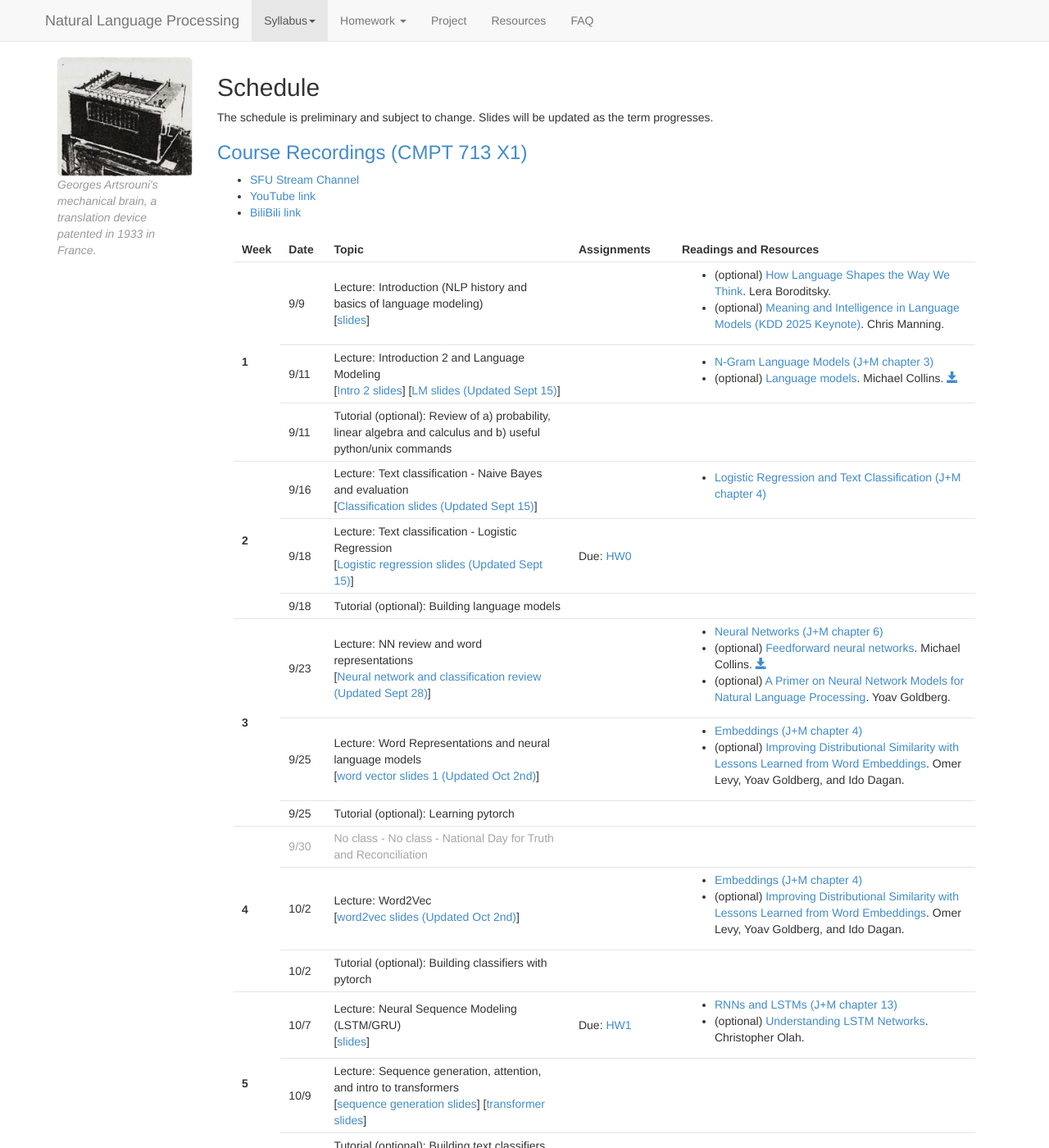
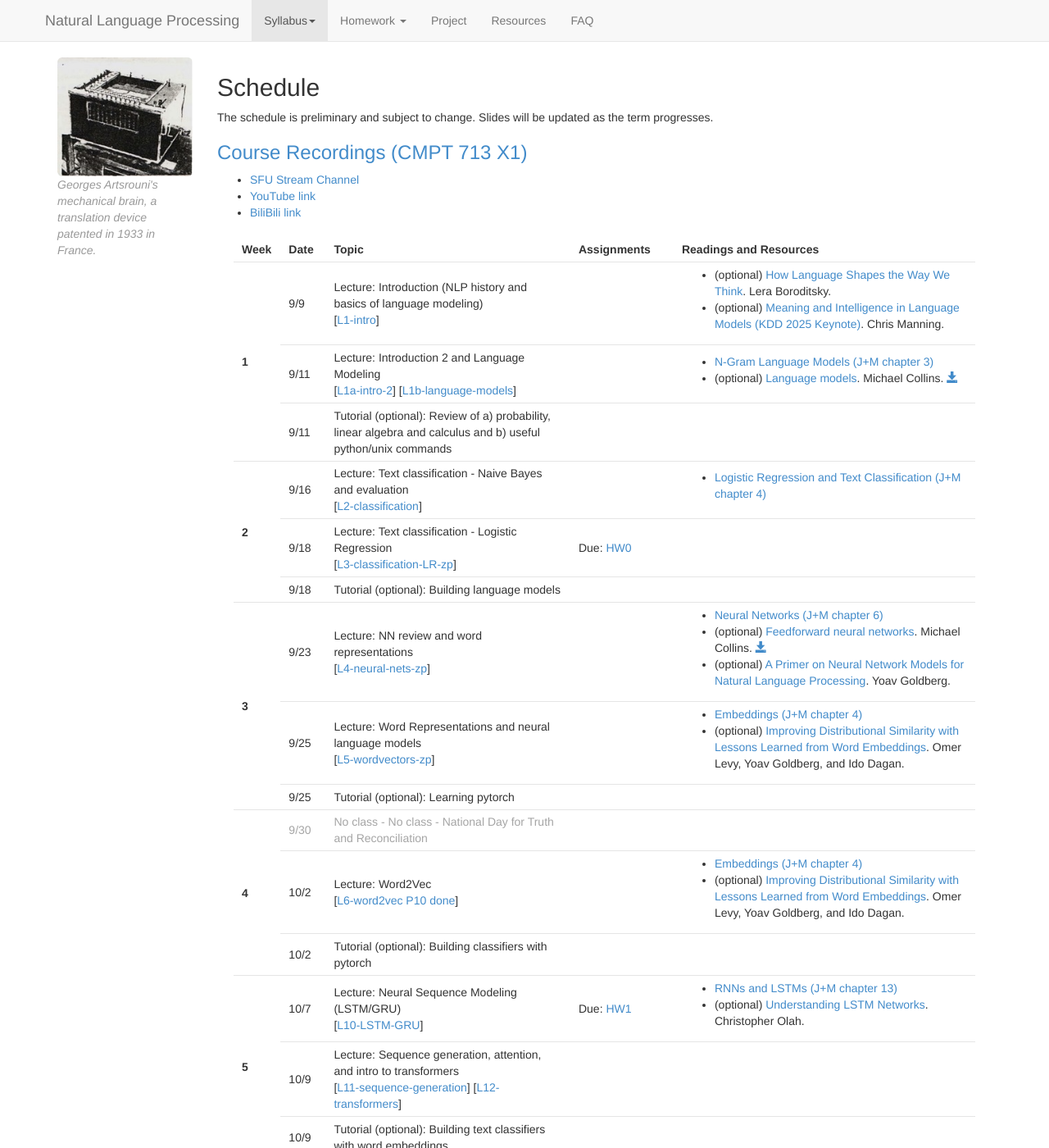
Before and after one commit to zhiyunrichardpeng/nlp-class, a Jekyll site: the page built from schedule.md, in a window 1280 px wide and 1400 px high. Shown: the whole window at 82% size. Built offline with Jekyll 4.4.1, drawn with Linux system fonts in a browser that asks for light colours; nearby versions of some CDN libraries; some of the changed text lies outside the part shown.

Commit message:
Update all slide display names to match their original filenames

```diff
--- a/_data/schedule.yaml
+++ b/_data/schedule.yaml
@@ -5,16 +5,16 @@
     title: "Introduction (NLP history and basics of language modeling)"
     lecture: "intro"
     leclinks:
-      - name: "slides"
+      - name: "L1-intro"
         url: "assets/lecture-slides/L1-intro.pdf"
     hwout: "0"
   - date: "9/11"
     title: "Introduction 2 and Language Modeling"
     lecture: "lm"
     leclinks:
-      - name: "Intro 2 slides"
+      - name: "L1a-intro-2"
         url: "assets/lecture-slides/L1a-intro-2.pdf"
-      - name: "LM slides (Updated Sept 15)"
+      - name: "L1b-language-models"
         url: "assets/lecture-slides/L1b-language-models.pdf"
   - date: "9/11"
     tutorial: 0
@@ -26,14 +26,14 @@
     title: "Text classification - Naive Bayes and evaluation"
     lecture: "classifiers"
     leclinks:
-      - name: "Classification slides (Updated Sept 15)"
+      - name: "L2-classification"
         url: "assets/lecture-slides/L2-classification.pdf"
     readings: ["jm4"]
   - date: "9/18"
     title: "Text classification - Logistic Regression"
     lecture: "classifiers"
     leclinks:
-      - name: "Logistic regression slides (Updated Sept 15)"
+      - name: "L3-classification-LR-zp"
         url: "assets/lecture-slides/L3-classification-LR-zp.pdf"
     readings: ["jm5"]
     hwdue: "0"
@@ -48,13 +48,13 @@
     title: "NN review and word representations"
     lecture: "ff"
     leclinks:
-      - name: "Neural network and classification review (Updated Sept 28)"
+      - name: "L4-neural-nets-zp"
         url: "assets/lecture-slides/L4-neural-nets-zp.pptx"
   - date: "9/25"
     title: "Word Representations and neural language models"
     lecture: "wordvec"
     leclinks:
-      - name: "word vector slides 1 (Updated Oct 2nd)"
+      - name: "L5-wordvectors-zp"
         url: "assets/lecture-slides/L5-wordvectors-zp.pptx"
   - date: "9/25"
     tutorial: 2
@@ -69,7 +69,7 @@
     title: "Word2Vec"
     lecture: "wordvec2"
     leclinks:
-      - name: "word2vec slides (Updated Oct 2nd)"
+      - name: "L6-word2vec P10 done"
         url: "assets/lecture-slides/L6-word2vec P10 done.pptx"
   - date: "10/2"
     tutorial: 3
@@ -81,7 +81,7 @@
     title: "Neural Sequence Modeling (LSTM/GRU)"
     lecture: "rnn"
     leclinks:
-      - name: "slides"
+      - name: "L10-LSTM-GRU"
         url: "assets/lecture-slides/L10-LSTM-GRU.pdf"
     hwdue: "1"
     hwout: "2"
@@ -89,9 +89,9 @@
     title: "Sequence generation, attention, and intro to transformers"
     lecture: "seq2seq"
     leclinks:
-      - name: "sequence generation slides"
+      - name: "L11-sequence-generation"
         url: "assets/lecture-slides/L11-sequence-generation.pdf"
-      - name: "transformer slides"
+      - name: "L12-transformers"
         url: "assets/lecture-slides/L12-transformers.pdf"
   - date: "10/9"
     tutorial: 4
@@ -103,13 +103,13 @@
     title: "Transformers"
     lecture: "transformers"
     leclinks:
-      - name: "transformer slides"
+      - name: "L12-transformers"
         url: "assets/lecture-slides/L12-transformers.pdf"
   - date: "10/16"
     title: "Pretraining LLMs"
     lecture: "llms"
     leclinks:
-      - name: "pretraining slides"
+      - name: "L14-pretraining"
         url: "assets/lecture-slides/L14-pretraining.pdf"
   - date: "10/16"
     tutorial: 5
@@ -124,9 +124,9 @@
     title: "Tasks, benchmarks and project information"
     lecture: "tasks"
     leclinks:
-      - name: "project info slides"
+      - name: "project-information"
         url: "assets/lecture-slides/project-information.pdf"
-      - name: "benchmark slides"
+      - name: "benchmarks"
         url: "assets/slides/benchmarks.pdf"
     hwdue: "2"
     hwout: "3"
@@ -140,16 +140,16 @@
     title: "Using LLMs: Prompting and parameter efficient fine-tuning"
     lecture: "peft"
     leclinks:
-      - name: "prompting"
+      - name: "L15-fewshot"
         url: "assets/lecture-slides/L15-fewshot.pdf"
-      - name: "fine-tuning"
+      - name: "L16-peft"
         url: "assets/lecture-slides/L16-peft.pdf"
     readings: ["jm14", "jm15"]
     project: "Project proposal"
   - date: "10/30"
     title: "Modern LLM architecture"
     leclinks:
-      - name: "slides"
+      - name: "L17-modern-llms"
         url: "assets/lecture-slides/L17-modern-llms.pdf"
     hwdue: "3"
     hwout: "4"
@@ -163,15 +163,15 @@
     lecture: "instruct_tuning"
     title: "Posttraining - instruction tuning and preference alignment"
     leclinks:
-      - name: "instruction tuning"
+      - name: "L18-instruct_tuning"
         url: "assets/lecture-slides/L18-instruct_tuning.pdf"
-      - name: "preference alignment"
+      - name: "L19-preference-alignment"
         url: "assets/lecture-slides/L19-preference-alignment.pdf"
   - date: "11/6"
     title: "Posttraining - preference alignment and reasoning"
     lecture: "preference"
     leclinks:
-      - name: "slides"
+      - name: "L19-reasoning"
         url: "assets/lecture-slides/L19-reasoning.pdf"
   - date: "11/6"
     tutorial: 8
@@ -186,7 +186,7 @@
     title: "Scaling laws and data"
     lecture: "scaling-laws"
     leclinks:
-      - name: "slides"
+      - name: "L20-scaling"
         url: "assets/lecture-slides/L20-scaling.pdf"
   - date: "11/13"
     tutorial: 9
@@ -198,14 +198,14 @@
     title: "Final project tips, model debugging and analysis"
     lecture: "analysis"
     leclinks:
-      - name: "slides"
+      - name: "L21-project-tips-analysis"
         url: "assets/lecture-slides/L21-project-tips-analysis.pdf"
     hwdue: "4"
   - date: "11/20"
     title: "Information retrieval and RAG"
     lecture: "rag"
     leclinks:
-      - name: "slides"
+      - name: "L23-retrieval"
         url: "assets/lecture-slides/L23-retrieval.pdf"
   - date: "11/20"
     tutorial: 10
@@ -226,13 +226,13 @@
     title: "Grounding and multimodal models"
     lecture: "grounding"
     leclinks:
-      - name: "slides"
+      - name: "L24-grounding"
         url: "assets/lecture-slides/L24-grounding.pdf"
   - date: "12/4"
     title: "Final project presentations & Conclusion"
     lecture: "project"
     leclinks:
-      - name: "slides"
+      - name: "L26-conclusion"
         url: "assets/lecture-slides/L26-conclusion.pdf"
 
 - week:
```
